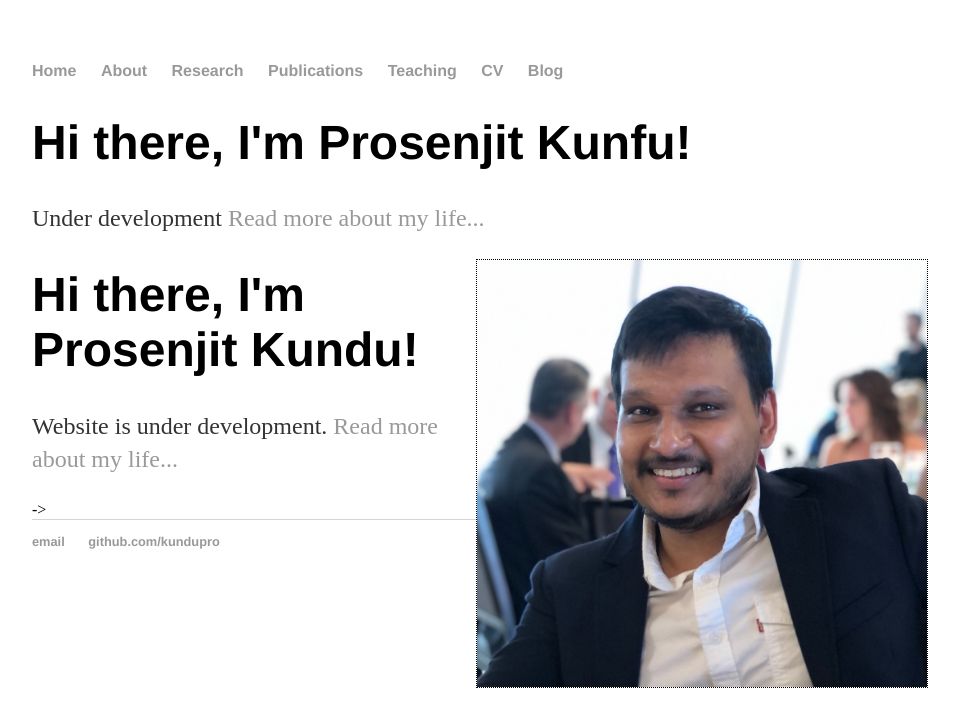
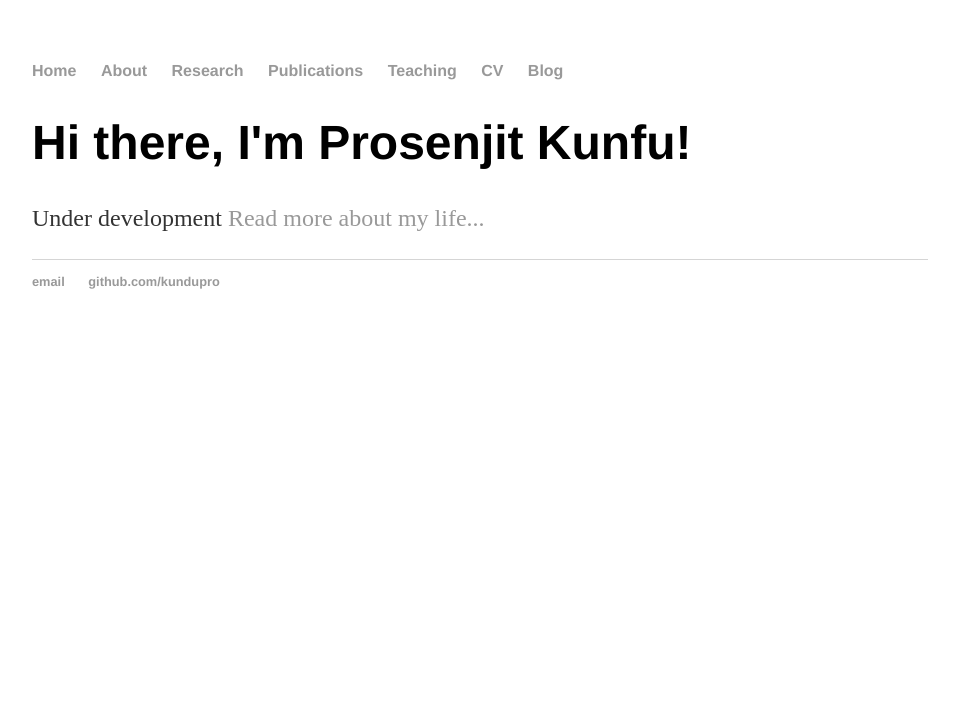
Before and after one commit to kundupro/kundupro.github.io, a Jekyll site: the page built from index.html, in a window 1280 px wide. Shown: the top 727 px of the page, without its empty margins (160-1119 px from the left). Built offline with Jekyll 4.4.1, drawn with Linux system fonts in a browser that asks for light colours.

Commit message:
Update index.html

```diff
--- a/index.html
+++ b/index.html
@@ -6,13 +6,3 @@ title: Prosenjit Kundu
      <h1>Hi there, I'm Prosenjit Kunfu!</h1>
      <p>Under development <a href="/about">Read more about my life...</a></p>
 </div>
-
-<!- <div class="main">
-    <div class="left">
-        <img src="docs/assets/IMG_1334.jpg" width="450"/>
-    </div>
-    <div class="right">
-	<h1>Hi there, I'm Prosenjit Kundu!</h1>
-	<p>Website is under development. <a href="/about">Read more about my life...</a></p>
-    </div>
-</div> ->
```
